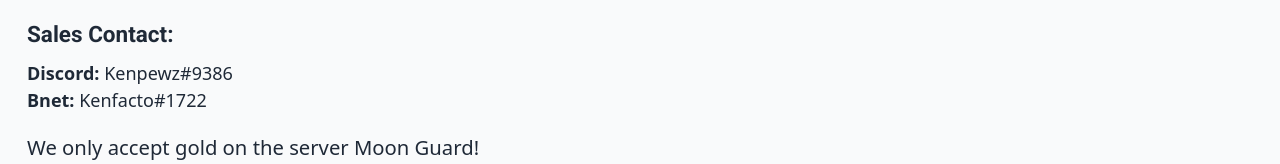
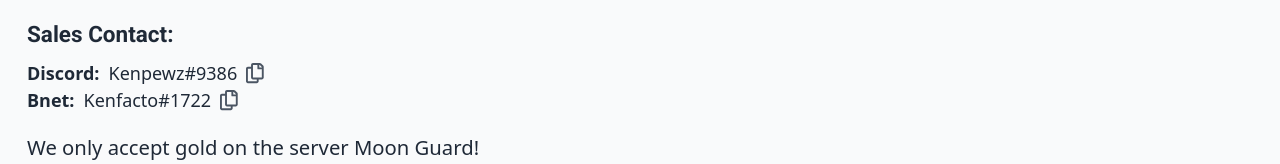
Before and after one commit to onnenon/dexterity_site, a Vue app: page /sales in a window 1280 px wide. Shown: the part 251-415 px from the top of the page. Built offline with nearby package versions, Linux system fonts and the light colour scheme.

Commit message:
Added copy text, icons

```diff
--- a/package.json
+++ b/package.json
@@ -7,6 +7,10 @@
     "serve": "vite preview"
   },
   "dependencies": {
+    "@fortawesome/fontawesome-svg-core": "^1.2.35",
+    "@fortawesome/free-brands-svg-icons": "^5.15.3",
+    "@fortawesome/free-regular-svg-icons": "^5.15.3",
+    "@fortawesome/vue-fontawesome": "^3.0.0-4",
     "vue": "^3.0.5",
     "vue-router": "^4.0.6"
   },
--- /dev/null
+++ b/src/components/CopyText.vue
@@ -0,0 +1,39 @@
+<template>
+  <div class="flex flex-row items-center">
+    <div class="{{style}}">{{ this.text }}</div>
+    <font-awesome-icon
+      @click="this.copy"
+      class="text-gray-600 mx-2 cursor-pointer hover:text-gray-400"
+      :class="this.iconSize"
+      :icon="['far', 'copy']"
+    />
+  </div>
+</template>
+
+<script lang="ts">
+import { defineComponent } from 'vue'
+
+export default defineComponent({
+  name: 'copyText',
+  props: {
+    text: { type: String, required: true },
+    style: String,
+    iconSize: { type: String, default: 'text-lg' },
+  },
+  data() {
+    return { canCopy: false }
+  },
+  created() {
+    this.canCopy = !!navigator.clipboard
+  },
+  methods: {
+    copy() {
+      if (this.canCopy) {
+        navigator.clipboard.writeText(this.text)
+      }
+    },
+  },
+})
+</script>
+
+<style></style>
--- a/src/components/nav/NavBar.vue
+++ b/src/components/nav/NavBar.vue
@@ -18,6 +18,6 @@
 
 <style scoped>
 .link {
-  @apply font-black text-4xl bg-gray-800 p-3 text-gray-50;
+  @apply font-black text-4xl bg-gray-800 p-3 text-gray-50 select-none;
 }
 </style>
--- a/src/components/nav/NavLinks.vue
+++ b/src/components/nav/NavLinks.vue
@@ -15,6 +15,6 @@
 
 <style scoped>
 .link {
-  @apply font-bold pl-4 hover:text-gray-500 font-roboto text-xl;
+  @apply font-bold pl-4 hover:text-gray-500 font-roboto text-xl select-none;
 }
 </style>
--- a/src/main.ts
+++ b/src/main.ts
@@ -1,6 +1,15 @@
 import { createApp } from 'vue'
+import { library } from '@fortawesome/fontawesome-svg-core'
+import { faCopy } from '@fortawesome/free-regular-svg-icons'
 import App from './App.vue'
 import router from './router'
+import { FontAwesomeIcon } from '@fortawesome/vue-fontawesome'
+
 import './index.css'
 
-createApp(App).use(router).mount('#app')
+library.add(faCopy)
+
+createApp(App)
+  .component('font-awesome-icon', FontAwesomeIcon)
+  .use(router)
+  .mount('#app')
--- a/src/views/Recruitment.vue
+++ b/src/views/Recruitment.vue
@@ -21,16 +21,10 @@
         If you have any questions please feel free to contact us on Bnet:
       </div>
       <div>
-        <div class="font-bold">Kenpewz:</div>
-        <div class="copy-text" @click="copy('Kenfacto#1722')">
-          Kenfacto#1722
-        </div>
-      </div>
-      <div>
-        <div class="font-bold">Kefloric:</div>
-        <div class="copy-text" @click="copy('Vampizard#1310')">
-          Vampizard#1310
-        </div>
+        <div class="font-bold pr-2">Kenpewz:</div>
+        <CopyText text="Kenfacto#1722" />
+        <div class="font-bold pr-2">Kefloric:</div>
+        <CopyText text="Vampizard#1310" />
       </div>
     </div>
   </div>
@@ -38,8 +32,11 @@
 
 <script lang="ts">
 import { defineComponent } from 'vue'
+import CopyText from '../components/CopyText.vue'
+
 export default defineComponent({
   name: 'recruitment',
+  components: { CopyText },
   data() {
     return { canCopy: false }
   },
--- a/src/views/Sales.vue
+++ b/src/views/Sales.vue
@@ -4,10 +4,16 @@
       <h1 class="font-bold text-3xl pb-6 font-roboto">Sales</h1>
       <div class="text-lg pb-2">Sales are now open!</div>
       <h2 class="font-bold text-xl py-2 font-roboto">Sales Contact:</h2>
-      <ul>
-        <li><b>Discord:</b> Kenpewz#9386</li>
-        <li><b>Bnet:</b> Kenfacto#1722</li>
-      </ul>
+      <div>
+        <div class="flex flex-row">
+          <div class="font-bold pr-2">Discord:</div>
+          <CopyText text="Kenpewz#9386" />
+        </div>
+        <div class="flex flex-row">
+          <div class="font-bold pr-2">Bnet:</div>
+          <CopyText text="Kenfacto#1722" />
+        </div>
+      </div>
       <div class="py-4 text-lg">
         We only accept gold on the server Moon Guard!
       </div>
@@ -20,10 +26,11 @@
 <script lang="ts">
 import { defineComponent } from 'vue'
 import CastleNathria from '../components/sales/CastleNathria.vue'
+import CopyText from '../components/CopyText.vue'
 
 export default defineComponent({
   name: 'sales',
-  components: { CastleNathria },
+  components: { CastleNathria, CopyText },
 })
 </script>
 
```
Also changed, not shown: 1 other file (tests, documents, lock files or other folders).
